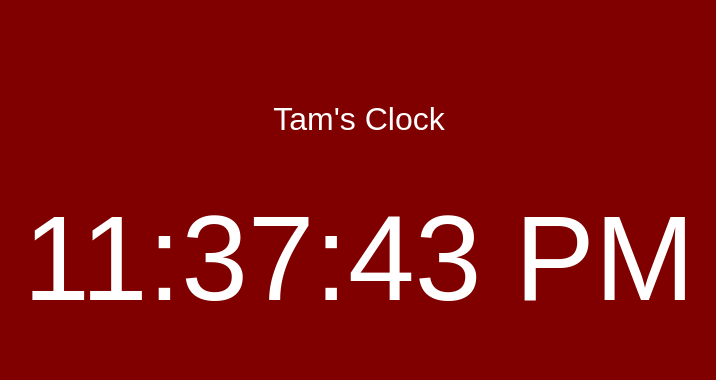
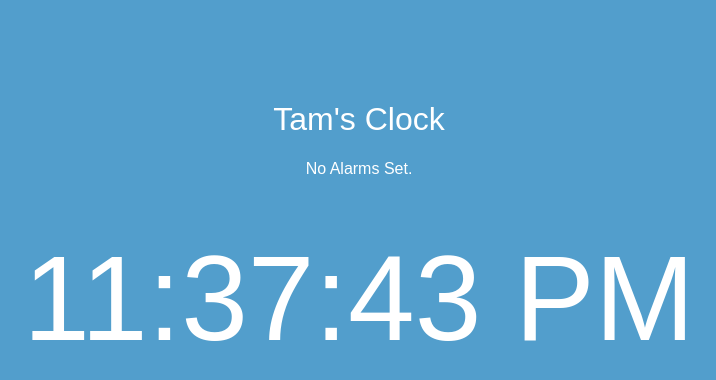
Before and after one commit to HeyItsTam/HTMLClock, a plain HTML site: page index.html in a window 1280 px wide. Shown: the whole page, without its empty margins (281-997 px from the left). Drawn offline with Linux system fonts and the light colour scheme.

Commit message:
added a 'No Alarms Set.' message. changed background color.

```diff
--- a/css/clock.css
+++ b/css/clock.css
@@ -1,5 +1,5 @@
 body {
-   background-color: maroon;
+   background-color: #529ECC;
    color: white;
    text-align: center;
    font-family: arial;
--- a/index.html
+++ b/index.html
@@ -6,6 +6,7 @@
    </head>
    <body>
       <h1>Tam's Clock</h1>
+      <p>No Alarms Set.</p>
       <p id="clock" class="clockType"></p>
       <script src="js/clock.js" type="text/javascript"></script>
    </body>
```
